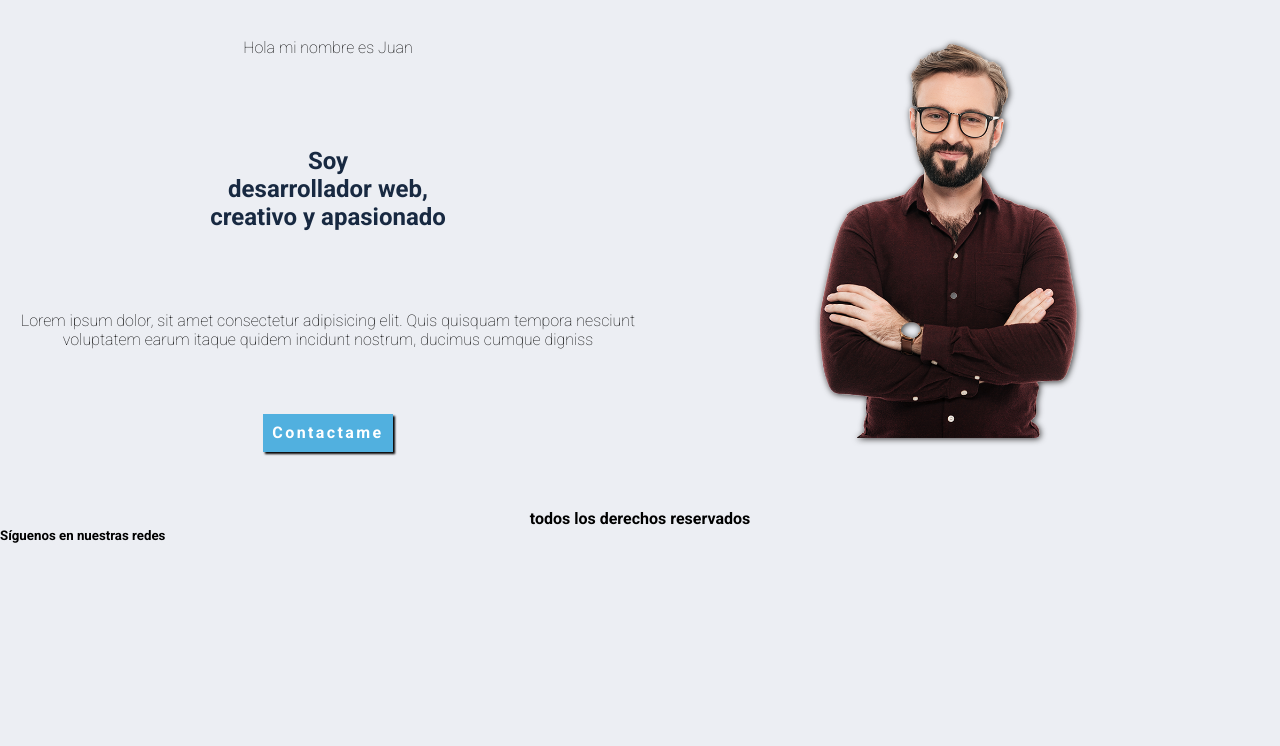
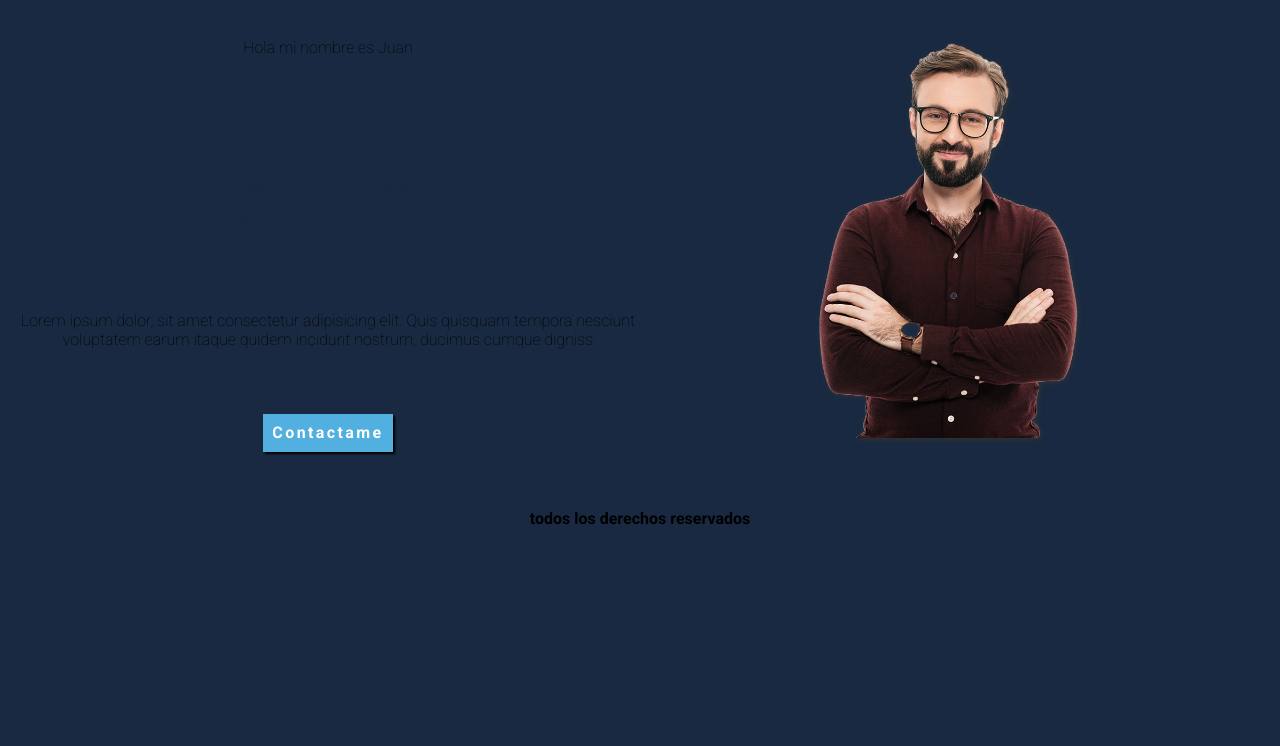
Before and after one commit to julietamata/github-hoy, a plain HTML site: page index.html in a window 1280 px wide. Shown: the part 54-800 px from the top of the page. Drawn offline with Linux system fonts and the light colour scheme.

Commit message:
cambio de color de fondo y cambios en el index

```diff
--- a/css/main.css
+++ b/css/main.css
@@ -8,7 +8,7 @@
 /* estilos generales */
 
 body{
-    background-color: #ECEEF3;
+    background-color: #182941;
     font-family: 'Roboto', sans-serif;
 
 }
--- a/index.html
+++ b/index.html
@@ -58,7 +58,7 @@
 
         <footer>
             <h4> todos los derechos reservados </h4>
-            <h5> Síguenos en nuestras redes</h5>
+
         </footer>
     </div>
 </body>
```
